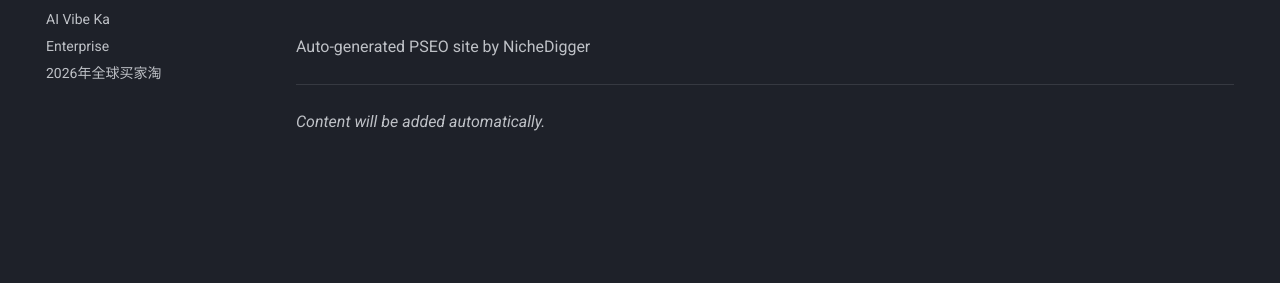
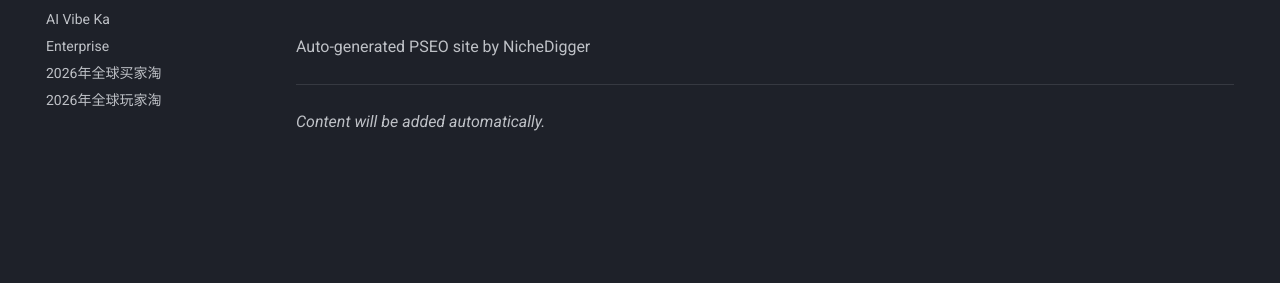
Before and after one commit to ylyy/pseo-site-050ad0b5, an MkDocs documentation site: the page built from docs/index.md, in a window 1280 px wide. Shown: the part 146-429 px from the top of the page. Built offline with MkDocs 1.6.1 and Material for MkDocs 9.7.7, drawn with Linux system fonts in a browser that asks for light colours; comment, search, counter and statistics services are not loaded.

Commit message:
Add "2026年全球玩家淘宝手柄选购终极指南：从入门到精通，避免踩坑！" to navigation

```diff
--- a/mkdocs.yml
+++ b/mkdocs.yml
@@ -25,6 +25,7 @@ nav:
   - "AI Vibe Ka": ai-vibe-kanban-revolutionizing-project-management-.md
   - "Enterprise": enterprise-ai-api-integration-in-2026-a-global-mar.md
   - "2026年全球买家淘": 2026年全球买家淘宝手柄终极攻略-跨境选购-支付与转运全解析.md
+  - "2026年全球玩家淘": 2026年全球玩家淘宝手柄选购终极指南-从入门到精通-避免踩坑.md
 # 新文章将在此处自动添加
 
 markdown_extensions:
```
